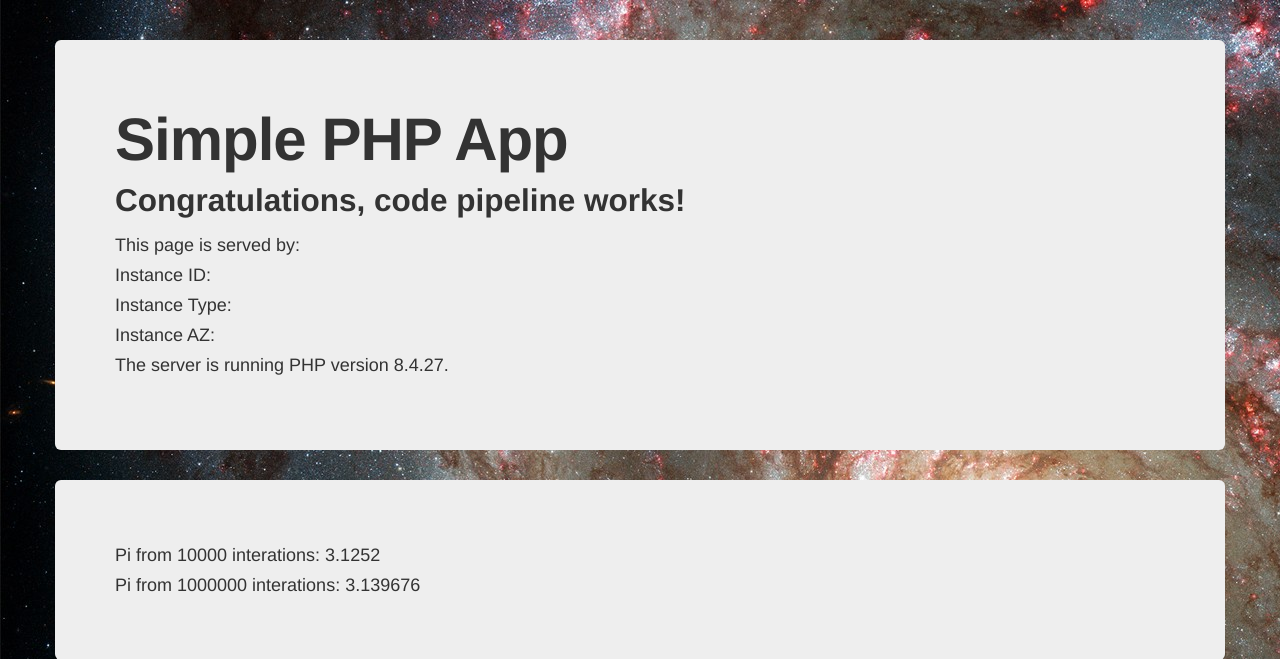
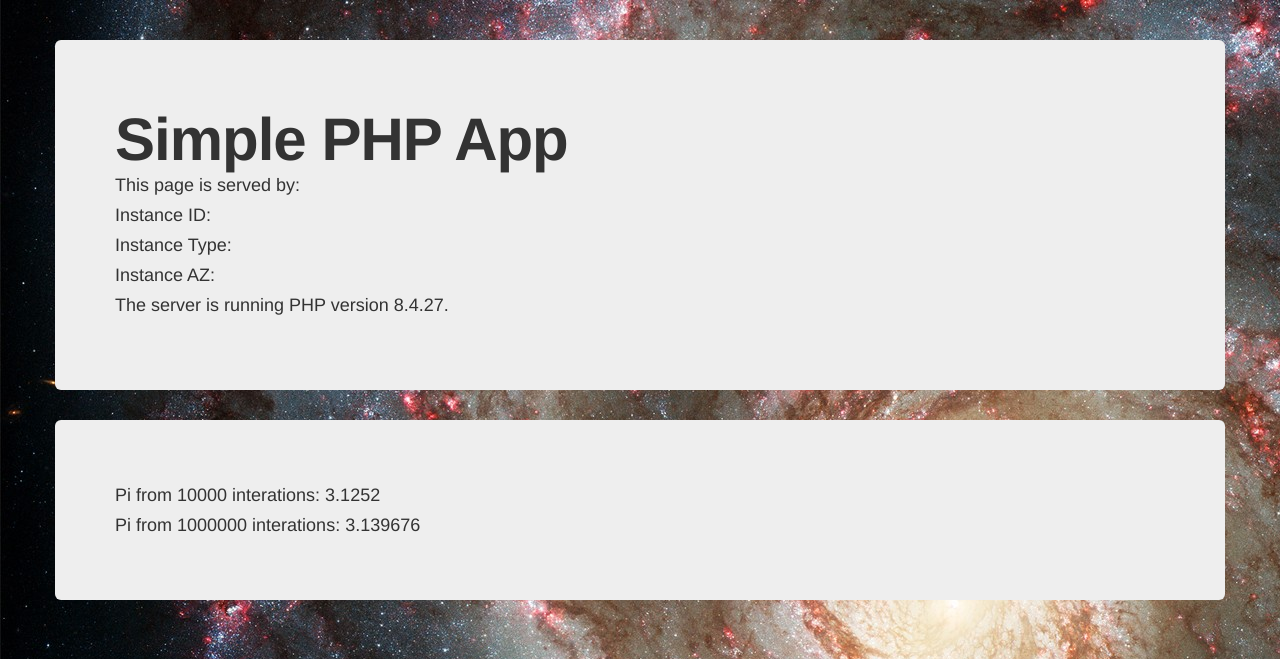
Before and after one commit to ensean/shopxx-php-demo, a PHP site: page / in a window 1280 px wide. Shown: the top 659 px of the page. Run offline with PHP 8.4, Linux system fonts and the light colour scheme; data that the repository does not hold is empty; some libraries are stand-ins or nearby versions.

Commit message:
remove h2

```diff
--- a/index.php
+++ b/index.php
@@ -16,7 +16,6 @@
         <div class="container">
             <div class="hero-unit">
                 <h1>Simple PHP App</h1>
-                <h2>Congratulations, code pipeline works!</h2>
                 <?php
                     $instance_id = file_get_contents("http://169.254.169.254/latest/meta-data/instance-id");
                     $instance_type = file_get_contents("http://169.254.169.254/latest/meta-data/instance-type");
```
